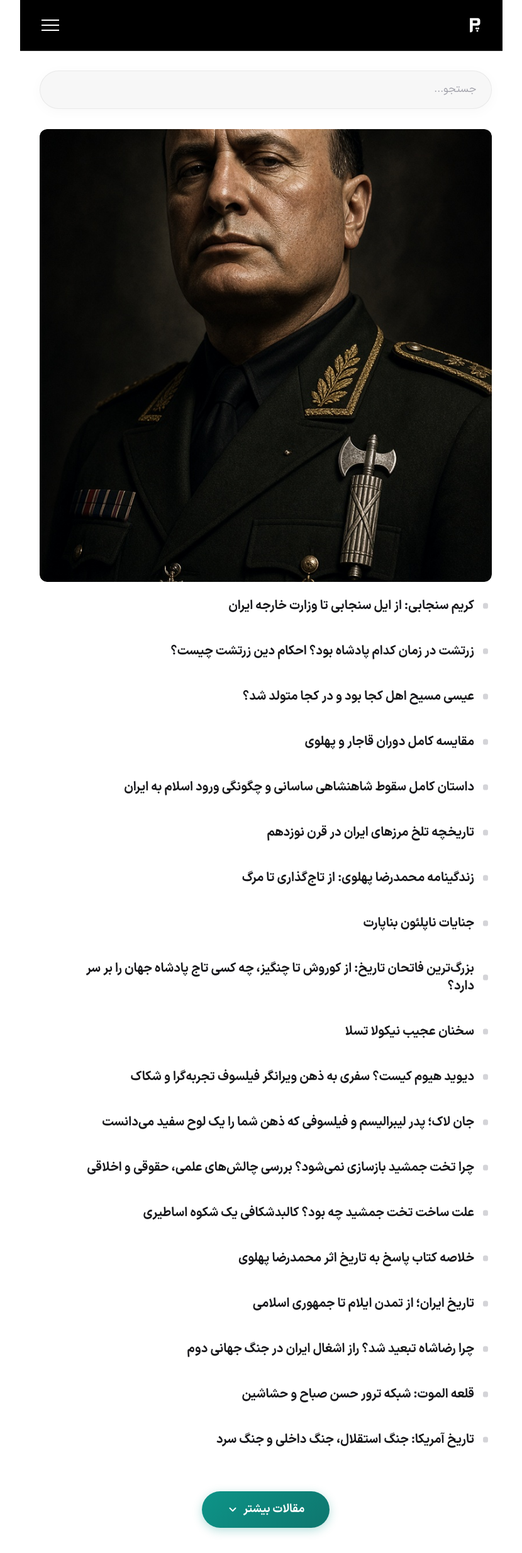
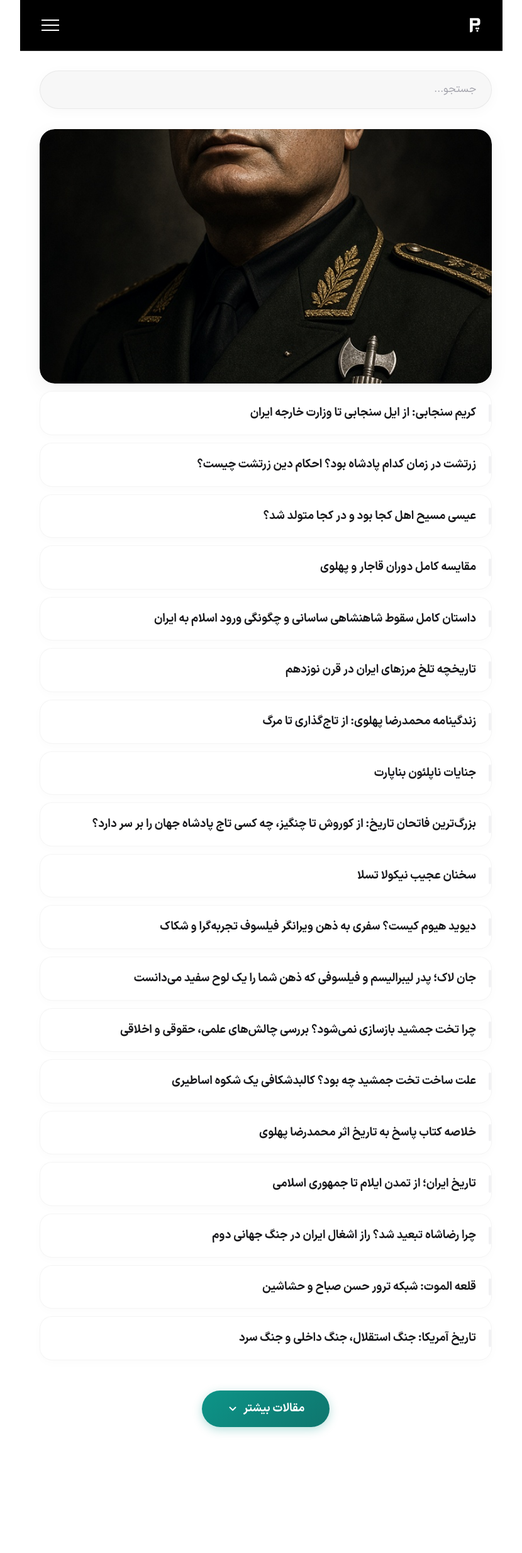
Before and after one commit to darkblog/darkblog.github.io, a Jekyll site: the page built from test.html, in a window 1280 px wide. Shown: the whole page at 63% size, without its empty margins (210-1040 px from the left). Built offline with Jekyll 4.4.1, drawn with Linux system fonts in a browser that asks for light colours; after the commit the page ends 2306 px from its top, so only the background shows below that.

Commit message:
Update test.html

```diff
--- a/test.html
+++ b/test.html
@@ -64,75 +64,77 @@ layout: null
 }
 </script>
 <style>
-*,*::before,*::after { box-sizing: border-box; margin: 0; padding: 0; }
-[hidden] { display: none !important; }
-:root { --max-w: 767px; --header-h: 5rem; --fs-base: 1.125rem; --pad-x: clamp(1rem, 3vw, 1.5rem); --pad-x-lg: clamp(1rem, 3vw, 2rem); --bg-page: #ffffff; --bg-shell: #ffffff; --bg-card: transparent; --bg-elev: #f7f7f7; --bg-fallback: #111111; --border: #e4e4e7; --border-h: #d4d4d8; --text: #18181b; --text-body: #3f3f46; --text-muted: #71717a; --text-dim: #a1a1aa; --accent: #0d9488; --accent-bg: rgba(13, 148, 136, 0.10); --accent-ring: rgba(13, 148, 136, 0.25); --header-bg: #000000; --header-border: #2a2a2a; --header-text: #ffffff; --header-accent: #2dd4bf; --r-sm: 0.5rem; --r-md: 0.75rem; --r-lg: 1rem; --dur: 0.25s; --dur-fast: 0.15s; --safe-r: env(safe-area-inset-right, 0px); --safe-l: env(safe-area-inset-left, 0px); --safe-b: env(safe-area-inset-bottom, 0px); color-scheme: light; }
-@font-face { font-family: 'vazir'; src: url('https://www.pasgah.org/blog.woff2') format('woff2'); font-weight: 100 900; font-style: normal; font-display: swap; }
-html { scrollbar-gutter: stable; scroll-padding-top: calc(var(--header-h) + 1rem); -webkit-text-size-adjust: 100%; }
-body { font-family: 'vazir', system-ui, -apple-system, 'Segoe UI', sans-serif; font-weight: 400; font-size: var(--fs-base); background-color: var(--bg-page); color: var(--text); line-height: 1.6; min-height: 100vh; min-height: 100dvh; display: flex; flex-direction: column; align-items: center; -webkit-font-smoothing: antialiased; -moz-osx-font-smoothing: grayscale; overflow-wrap: break-word; }
-.page-wrapper { max-width: var(--max-w); width: 100%; margin-inline: auto; display: flex; flex-direction: column; flex: 1; background-color: var(--bg-shell); position: relative; }
-main { flex: 1; }
-a:focus-visible, button:focus-visible, input:focus-visible, label:focus-visible, [tabindex]:focus-visible { outline: 3px solid var(--accent); outline-offset: 2px; }
-.site-header :focus-visible, .mobile-nav :focus-visible { outline-color: var(--header-accent); }
-.sr-only { position: absolute !important; width: 1px !important; height: 1px !important; padding: 0 !important; margin: -1px !important; overflow: hidden !important; clip: rect(0, 0, 0, 0) !important; clip-path: inset(50%) !important; white-space: nowrap !important; border: 0 !important; }
-.skip-link { position: absolute; inset-inline-start: 1rem; inset-block-start: 1rem; padding: 0.75rem 1.25rem; background: var(--accent); color: #ffffff; font-weight: 700; border-radius: var(--r-md); transform: translateY(-200%); transition: transform var(--dur-fast); z-index: 100; text-decoration: none; }
-.skip-link:focus { transform: translateY(0); }
-.site-header { position: fixed; inset-block-start: 0; inset-inline: 0; z-index: 50; background-color: var(--header-bg); border-block-end: 1px solid var(--header-border); max-width: var(--max-w); margin-inline: auto; width: 100%; }
-.header-inner { height: var(--header-h); display: flex; align-items: center; justify-content: space-between; padding-inline: max(var(--pad-x), var(--safe-r)) max(var(--pad-x), var(--safe-l)); }
-.brand { display: inline-flex; align-items: center; text-decoration: none; color: var(--header-text); flex-shrink: 0; min-width: 48px; min-height: 48px; }
-.brand img { height: 2.5rem; width: auto; display: block; }
-.hamburger { display: inline-flex; flex-direction: column; align-items: center; justify-content: center; gap: 0.375rem; background: none; border: 0; padding: 0; cursor: pointer; flex-shrink: 0; touch-action: manipulation; min-width: 48px; min-height: 48px; border-radius: 0.375rem; }
-.hamburger__bar { display: block; width: 1.75rem; height: 0.125rem; background-color: var(--header-text); transition: transform var(--dur), opacity var(--dur); }
-#menu-toggle:focus-visible ~ .site-header .hamburger { outline: 3px solid var(--header-accent); outline-offset: 2px; }
-#menu-toggle:checked ~ .site-header .hamburger .hamburger__bar:nth-child(1) { transform: translateY(0.5rem) rotate(45deg); }
-#menu-toggle:checked ~ .site-header .hamburger .hamburger__bar:nth-child(2) { opacity: 0; }
-#menu-toggle:checked ~ .site-header .hamburger .hamburger__bar:nth-child(3) { transform: translateY(-0.5rem) rotate(-45deg); }
-.mobile-nav-overlay { position: fixed; inset: 0; background-color: rgba(0, 0, 0, 0.6); backdrop-filter: blur(4px); -webkit-backdrop-filter: blur(4px); z-index: 48; opacity: 0; visibility: hidden; transition: opacity var(--dur), visibility 0s var(--dur); cursor: pointer; }
-#menu-toggle:checked ~ .mobile-nav-overlay { opacity: 1; visibility: visible; transition: opacity var(--dur), visibility 0s; }
-.mobile-nav { position: fixed; inset-block: 0; inset-inline-start: max(0px, calc((100% - var(--max-w)) / 2)); inset-inline-end: auto; width: min(300px, 80vw); background-color: var(--header-bg); padding-block: calc(var(--header-h) + 1.75rem) max(2rem, var(--safe-b)); padding-inline: max(var(--pad-x-lg), var(--safe-r)) max(var(--pad-x-lg), var(--safe-l)); z-index: 49; overflow-y: auto; overscroll-behavior: contain; box-shadow: -8px 0 30px rgba(0, 0, 0, 0.3); transform: translateX(100%); visibility: hidden; transition: transform var(--dur), visibility 0s var(--dur); -ms-overflow-style: none; scrollbar-width: none; }
-.mobile-nav::-webkit-scrollbar { display: none; }
-#menu-toggle:checked ~ .mobile-nav { transform: translateX(0); visibility: visible; transition: transform var(--dur), visibility 0s; }
-html:has(#menu-toggle:checked), html.nav-open { overflow: hidden; }
-.mobile-nav ul { display: flex; flex-direction: column; gap: 1.75rem; list-style: none; padding: 0; margin: 0; }
-.mobile-nav a { color: var(--header-text); text-decoration: none; display: flex; align-items: center; padding: 0.75rem 0; border-block-end: 1px solid rgba(255, 255, 255, 0.05); min-height: 48px; transition: color var(--dur); }
-.mobile-nav a:hover, .mobile-nav a:focus-visible { color: var(--header-accent); }
-.main-content { padding-block: calc(var(--header-h) + 2rem) 2.5rem; padding-inline: max(var(--pad-x), var(--safe-r)) max(var(--pad-x), var(--safe-l)); background-color: var(--bg-shell); }
-.live-search-wrapper { position: relative; margin-block-end: 2rem; width: 100%; z-index: 20; }
-.live-search-input { width: 100%; padding-block: 1rem; padding-inline: 1.5rem 3.5rem; font: inherit; font-size: 1.05rem; border: 1px solid rgba(0, 0, 0, 0.06); border-radius: 2rem; background-color: var(--bg-elev); color: var(--text-body); min-height: 56px; box-shadow: 0 4px 20px rgba(0, 0, 0, 0.03); transition: all 0.3s cubic-bezier(0.25, 0.8, 0.25, 1); -webkit-appearance: none; appearance: none; }
-.live-search-input:hover { box-shadow: 0 6px 24px rgba(0, 0, 0, 0.06); }
-.live-search-input:focus { background-color: var(--bg-page); border-color: var(--accent); box-shadow: 0 0 0 4px var(--accent-ring), 0 8px 30px rgba(13, 148, 136, 0.12); outline: none; }
-.live-search-input::placeholder { color: var(--text-dim); opacity: 1; }
-.live-search-input::-webkit-search-cancel-button, .live-search-input::-webkit-search-decoration { -webkit-appearance: none; appearance: none; }
-.search-clear-btn { position: absolute; inset-inline-end: 0.5rem; inset-block-start: 50%; transform: translateY(-50%); background: var(--bg-page); border: 1px solid rgba(0,0,0,0.05); color: var(--text-muted); font-size: 1.5rem; line-height: 1; cursor: pointer; width: 40px; height: 40px; border-radius: 50%; display: inline-flex; align-items: center; justify-content: center; transition: all 0.2s ease; box-shadow: 0 2px 8px rgba(0, 0, 0, 0.05); }
-.search-clear-btn:hover { color: var(--text-body); background: var(--border); transform: translateY(-50%) scale(1.05); }
-.live-search-results { position: absolute; inset-block-start: calc(100% + 0.75rem); inset-inline: 0; background-color: rgba(255, 255, 255, 0.95); border: 1px solid rgba(0, 0, 0, 0.05); border-radius: 1.25rem; overflow-y: auto; overscroll-behavior: contain; max-height: 60vh; list-style: none; padding: 0.5rem; margin: 0; box-shadow: 0 12px 40px rgba(0, 0, 0, 0.1); backdrop-filter: blur(12px); -webkit-backdrop-filter: blur(12px); }
-.live-search-results li { border-block-end: none; list-style: none; margin-bottom: 2px; }
-.live-search-results a { color: var(--text-body); text-decoration: none; display: flex; align-items: center; font-size: 0.95rem; padding: 0.75rem 1rem; border-radius: 0.75rem; min-height: 48px; transition: all 0.2s ease; }
-.live-search-results a:hover, .live-search-results a:focus-visible { color: var(--accent); background-color: var(--accent-bg); transform: translateX(-4px); }
-.live-search-results li[aria-selected="true"] a { color: var(--accent); background-color: var(--accent-bg); }
-.live-search-results .no-result { color: var(--text-muted); padding: 1.5rem 1.2rem; text-align: center; display: flex; align-items: center; justify-content: center; }
-.live-search-results .more-result a { justify-content: center; color: var(--accent); font-weight: 700; }
-.posts-list { list-style: none; padding: 0; margin: 0; display: flex; flex-direction: column; gap: 0.25rem; }
-.posts-list li { position: relative; border-radius: var(--r-md); background-color: transparent; border: 0; }
-.posts-list li::before { content: ''; position: absolute; inset-inline-start: 0.35rem; inset-block-start: 50%; transform: translateY(-50%); width: 0.55rem; height: 0.55rem; background-color: var(--border-h); border-radius: 0.2rem; transition: background-color var(--dur), transform var(--dur), box-shadow var(--dur); z-index: 1; pointer-events: none; }
-.posts-list li:hover::before, .posts-list li:focus-within::before { background-color: var(--accent); transform: translateY(-50%) scale(1.2); box-shadow: 0 0 0 4px var(--accent-bg); }
-.posts-list li a { text-decoration: none; color: var(--text); display: flex; align-items: center; font-size: 1.25rem; font-weight: 700; line-height: 1.4; min-height: 48px; padding: 1.25rem 1.75rem; width: 100%; border-radius: inherit; transition: color var(--dur); }
-.posts-list li:hover a, .posts-list li:focus-within a { color: var(--accent); }
-.posts-list li:first-child { padding: 0; background-color: transparent; overflow: hidden; }
-.posts-list li:first-child::before { display: none; }
-.posts-list li:first-child a { padding: 0; border-radius: inherit; }
-.posts-list li:first-child:hover a { color: inherit; }
-.post-card-image { display: block; padding: 0; overflow: hidden; border-radius: inherit; background-color: var(--bg-elev); width: 100%; }
-.post-card-image img { width: 100%; height: auto; aspect-ratio: 3 / 3; object-fit: cover; display: block; }
-.post-card-image--fallback { background-color: var(--bg-fallback); }
-.post-card-image--fallback img { object-fit: contain; }
-.load-more-wrap { display: flex; justify-content: center; margin-block-start: 3rem; }
-.load-more-btn { font-family: inherit; display: inline-flex; align-items: center; justify-content: center; padding: 0.9rem 2.5rem; background: linear-gradient(135deg, var(--accent), #0f766e); color: #ffffff; text-decoration: none; font-weight: 700; font-size: 1.15rem; border-radius: 2rem; border: none; box-shadow: 0 4px 15px rgba(13, 148, 136, 0.3); transition: all 0.3s cubic-bezier(0.25, 0.8, 0.25, 1); min-height: 52px; cursor: pointer; }
-.load-more-btn svg { transition: transform 0.3s ease; }
-.load-more-btn:hover { box-shadow: 0 6px 22px rgba(13, 148, 136, 0.45); transform: translateY(-2px); }
-.load-more-btn:hover svg { transform: translateY(3px); }
-.load-more-btn:active { transform: translateY(1px); box-shadow: 0 2px 10px rgba(13, 148, 136, 0.3); }
-@media (prefers-reduced-motion: reduce) { *, *::before, *::after { animation-duration: 0.01ms !important; animation-iteration-count: 1 !important; transition-duration: 0.01ms !important; scroll-behavior: auto !important; } }
+*,*::before,*::after{box-sizing:border-box;margin:0;padding:0}
+[hidden]{display:none !important}
+:root{--max-w:767px;--header-h:5rem;--fs-base:1.125rem;--pad-x:clamp(1rem,3vw,1.5rem);--pad-x-lg:clamp(1rem,3vw,2rem);--bg-page:#ffffff;--bg-shell:#ffffff;--bg-card:transparent;--bg-elev:#f7f7f7;--bg-fallback:#111111;--border:#e4e4e7;--border-h:#d4d4d8;--text:#18181b;--text-body:#3f3f46;--text-muted:#71717a;--text-dim:#a1a1aa;--accent:#0d9488;--accent-bg:rgba(13,148,136,0.10);--accent-ring:rgba(13,148,136,0.25);--header-bg:#000000;--header-border:#2a2a2a;--header-text:#ffffff;--header-accent:#2dd4bf;--r-sm:0.5rem;--r-md:0.75rem;--r-lg:1rem;--dur:0.25s;--dur-fast:0.15s;--safe-r:env(safe-area-inset-right,0px);--safe-l:env(safe-area-inset-left,0px);--safe-b:env(safe-area-inset-bottom,0px);color-scheme:light}
+@font-face{font-family:'vazir';src:url('https://www.pasgah.org/blog.woff2') format('woff2');font-weight:100 900;font-style:normal;font-display:swap}
+html{scrollbar-gutter:stable;scroll-padding-top:calc(var(--header-h) + 1rem);-webkit-text-size-adjust:100%}
+body{font-family:'vazir',system-ui,-apple-system,'Segoe UI',sans-serif;font-weight:400;font-size:var(--fs-base);background-color:var(--bg-page);color:var(--text);line-height:1.6;min-height:100vh;min-height:100dvh;display:flex;flex-direction:column;align-items:center;-webkit-font-smoothing:antialiased;-moz-osx-font-smoothing:grayscale;overflow-wrap:break-word}
+.page-wrapper{max-width:var(--max-w);width:100%;margin-inline:auto;display:flex;flex-direction:column;flex:1;background-color:var(--bg-shell);position:relative}
+main{flex:1}
+a:focus-visible,button:focus-visible,input:focus-visible,label:focus-visible,[tabindex]:focus-visible{outline:3px solid var(--accent);outline-offset:2px}
+.site-header :focus-visible,.mobile-nav :focus-visible{outline-color:var(--header-accent)}
+.sr-only{position:absolute !important;width:1px !important;height:1px !important;padding:0 !important;margin:-1px !important;overflow:hidden !important;clip:rect(0,0,0,0) !important;clip-path:inset(50%) !important;white-space:nowrap !important;border:0 !important}
+.skip-link{position:absolute;inset-inline-start:1rem;inset-block-start:1rem;padding:0.75rem 1.25rem;background:var(--accent);color:#ffffff;font-weight:700;border-radius:var(--r-md);transform:translateY(-200%);transition:transform var(--dur-fast);z-index:100;text-decoration:none}
+.skip-link:focus{transform:translateY(0)}
+.site-header{position:fixed;inset-block-start:0;inset-inline:0;z-index:50;background-color:var(--header-bg);border-block-end:1px solid var(--header-border);max-width:var(--max-w);margin-inline:auto;width:100%}
+.header-inner{height:var(--header-h);display:flex;align-items:center;justify-content:space-between;padding-inline:max(var(--pad-x),var(--safe-r)) max(var(--pad-x),var(--safe-l))}
+.brand{display:inline-flex;align-items:center;text-decoration:none;color:var(--header-text);flex-shrink:0;min-width:48px;min-height:48px}
+.brand img{height:2.5rem;width:auto;display:block}
+.hamburger{display:inline-flex;flex-direction:column;align-items:center;justify-content:center;gap:0.375rem;background:none;border:0;padding:0;cursor:pointer;flex-shrink:0;touch-action:manipulation;min-width:48px;min-height:48px;border-radius:0.375rem}
+.hamburger__bar{display:block;width:1.75rem;height:0.125rem;background-color:var(--header-text);transition:transform var(--dur),opacity var(--dur)}
+#menu-toggle:focus-visible ~ .site-header .hamburger{outline:3px solid var(--header-accent);outline-offset:2px}
+#menu-toggle:checked ~ .site-header .hamburger .hamburger__bar:nth-child(1){transform:translateY(0.5rem) rotate(45deg)}
+#menu-toggle:checked ~ .site-header .hamburger .hamburger__bar:nth-child(2){opacity:0}
+#menu-toggle:checked ~ .site-header .hamburger .hamburger__bar:nth-child(3){transform:translateY(-0.5rem) rotate(-45deg)}
+.mobile-nav-overlay{position:fixed;inset:0;background-color:rgba(0,0,0,0.6);backdrop-filter:blur(4px);-webkit-backdrop-filter:blur(4px);z-index:48;opacity:0;visibility:hidden;transition:opacity var(--dur),visibility 0s var(--dur);cursor:pointer}
+#menu-toggle:checked ~ .mobile-nav-overlay{opacity:1;visibility:visible;transition:opacity var(--dur),visibility 0s}
+.mobile-nav{position:fixed;inset-block:0;inset-inline-start:max(0px,calc((100% - var(--max-w)) / 2));inset-inline-end:auto;width:min(300px,80vw);background-color:var(--header-bg);padding-block:calc(var(--header-h) + 1.75rem) max(2rem,var(--safe-b));padding-inline:max(var(--pad-x-lg),var(--safe-r)) max(var(--pad-x-lg),var(--safe-l));z-index:49;overflow-y:auto;overscroll-behavior:contain;box-shadow:-8px 0 30px rgba(0,0,0,0.3);transform:translateX(100%);visibility:hidden;transition:transform var(--dur),visibility 0s var(--dur);-ms-overflow-style:none;scrollbar-width:none}
+.mobile-nav::-webkit-scrollbar{display:none}
+#menu-toggle:checked ~ .mobile-nav{transform:translateX(0);visibility:visible;transition:transform var(--dur),visibility 0s}
+html:has(#menu-toggle:checked),html.nav-open{overflow:hidden}
+.mobile-nav ul{display:flex;flex-direction:column;gap:1.75rem;list-style:none;padding:0;margin:0}
+.mobile-nav a{color:var(--header-text);text-decoration:none;display:flex;align-items:center;padding:0.75rem 0;border-block-end:1px solid rgba(255,255,255,0.05);min-height:48px;transition:color var(--dur)}
+.mobile-nav a:hover,.mobile-nav a:focus-visible{color:var(--header-accent)}
+.main-content{padding-block:calc(var(--header-h) + 2rem) 2.5rem;padding-inline:max(var(--pad-x),var(--safe-r)) max(var(--pad-x),var(--safe-l));background-color:var(--bg-shell)}
+.live-search-wrapper{position:relative;margin-block-end:2rem;width:100%;z-index:20}
+.live-search-input{width:100%;padding-block:1rem;padding-inline:1.5rem 3.5rem;font:inherit;font-size:1.05rem;border:1px solid rgba(0,0,0,0.06);border-radius:2rem;background-color:var(--bg-elev);color:var(--text-body);min-height:56px;box-shadow:0 4px 20px rgba(0,0,0,0.03);transition:all 0.3s cubic-bezier(0.25,0.8,0.25,1);-webkit-appearance:none;appearance:none}
+.live-search-input:hover{box-shadow:0 6px 24px rgba(0,0,0,0.06)}
+.live-search-input:focus{background-color:var(--bg-page);border-color:var(--accent);box-shadow:0 0 0 4px var(--accent-ring),0 8px 30px rgba(13,148,136,0.12);outline:none}
+.live-search-input::placeholder{color:var(--text-dim);opacity:1}
+.live-search-input::-webkit-search-cancel-button,.live-search-input::-webkit-search-decoration{-webkit-appearance:none;appearance:none}
+.search-clear-btn{position:absolute;inset-inline-end:0.5rem;inset-block-start:50%;transform:translateY(-50%);background:var(--bg-page);border:1px solid rgba(0,0,0,0.05);color:var(--text-muted);font-size:1.5rem;line-height:1;cursor:pointer;width:40px;height:40px;border-radius:50%;display:inline-flex;align-items:center;justify-content:center;transition:all 0.2s ease;box-shadow:0 2px 8px rgba(0,0,0,0.05)}
+.search-clear-btn:hover{color:var(--text-body);background:var(--border);transform:translateY(-50%) scale(1.05)}
+.live-search-results{position:absolute;inset-block-start:calc(100% + 0.75rem);inset-inline:0;background-color:rgba(255,255,255,0.95);border:1px solid rgba(0,0,0,0.05);border-radius:1.25rem;overflow-y:auto;overscroll-behavior:contain;max-height:60vh;list-style:none;padding:0.5rem;margin:0;box-shadow:0 12px 40px rgba(0,0,0,0.1);backdrop-filter:blur(12px);-webkit-backdrop-filter:blur(12px)}
+.live-search-results li{border-block-end:none;list-style:none;margin-bottom:2px}
+.live-search-results a{color:var(--text-body);text-decoration:none;display:flex;align-items:center;font-size:0.95rem;padding:0.75rem 1rem;border-radius:0.75rem;min-height:48px;transition:all 0.2s ease}
+.live-search-results a:hover,.live-search-results a:focus-visible{color:var(--accent);background-color:var(--accent-bg);transform:translateX(-4px)}
+.live-search-results li[aria-selected="true"] a{color:var(--accent);background-color:var(--accent-bg)}
+.live-search-results .no-result{color:var(--text-muted);padding:1.5rem 1.2rem;text-align:center;display:flex;align-items:center;justify-content:center}
+.live-search-results .more-result a{justify-content:center;color:var(--accent);font-weight:700}
+.posts-list{list-style:none;padding:0;margin:0;display:flex;flex-direction:column;gap:0.75rem}
+.posts-list li{position:relative;border-radius:1.25rem;background-color:var(--bg-page);transition:all 0.3s cubic-bezier(0.25,0.8,0.25,1)}
+.posts-list li:not(:first-child){border:1px solid rgba(0,0,0,0.04);box-shadow:0 4px 15px rgba(0,0,0,0.02)}
+.posts-list li:not(:first-child):hover,.posts-list li:not(:first-child):focus-within{transform:translateY(-3px);box-shadow:0 12px 30px rgba(0,0,0,0.08);border-color:rgba(13,148,136,0.15);background-color:#ffffff;z-index:2}
+.posts-list li:not(:first-child)::before{content:'';position:absolute;inset-inline-start:0;inset-block-start:1.25rem;inset-block-end:1.25rem;width:4px;background-color:var(--border);border-radius:10px;transition:all 0.3s ease;opacity:0.5}
+.posts-list li:not(:first-child):hover::before,.posts-list li:not(:first-child):focus-within::before{background-color:var(--accent);opacity:1;width:6px}
+.posts-list li a{text-decoration:none;color:var(--text);display:flex;align-items:center;font-size:1.15rem;font-weight:700;line-height:1.5;min-height:48px;padding:1.25rem;padding-inline-start:1.5rem;width:100%;border-radius:inherit;transition:all 0.3s ease}
+.posts-list li:not(:first-child):hover a,.posts-list li:not(:first-child):focus-within a{color:var(--accent);padding-inline-start:2rem}
+.posts-list li:first-child{padding:0;background-color:transparent;border-radius:1.5rem;box-shadow:0 8px 30px rgba(0,0,0,0.06);overflow:hidden;border:none}
+.posts-list li:first-child a{padding:0;border-radius:inherit}
+.post-card-image{display:block;padding:0;overflow:hidden;border-radius:inherit;background-color:var(--bg-elev);width:100%;position:relative}
+.post-card-image::after{content:'';position:absolute;inset:0;border-radius:inherit;box-shadow:inset 0 0 0 1px rgba(0,0,0,0.05);pointer-events:none}
+.post-card-image img{width:100%;height:auto;aspect-ratio:16/9;object-fit:cover;display:block;transition:transform 0.6s cubic-bezier(0.25,0.8,0.25,1)}
+.posts-list li:first-child:hover img,.posts-list li:first-child:focus-within img{transform:scale(1.04)}
+.post-card-image--fallback{background-color:var(--bg-fallback)}
+.post-card-image--fallback img{object-fit:contain}
+.load-more-wrap{display:flex;justify-content:center;margin-block-start:3rem}
+.load-more-btn{font-family:inherit;display:inline-flex;align-items:center;justify-content:center;padding:0.9rem 2.5rem;background:linear-gradient(135deg,var(--accent),#0f766e);color:#ffffff;text-decoration:none;font-weight:700;font-size:1.15rem;border-radius:2rem;border:none;box-shadow:0 4px 15px rgba(13,148,136,0.3);transition:all 0.3s cubic-bezier(0.25,0.8,0.25,1);min-height:52px;cursor:pointer}
+.load-more-btn svg{transition:transform 0.3s ease}
+.load-more-btn:hover{box-shadow:0 6px 22px rgba(13,148,136,0.45);transform:translateY(-2px)}
+.load-more-btn:hover svg{transform:translateY(3px)}
+.load-more-btn:active{transform:translateY(1px);box-shadow:0 2px 10px rgba(13,148,136,0.3)}
+@media (prefers-reduced-motion:reduce){*,*::before,*::after{animation-duration:0.01ms !important;animation-iteration-count:1 !important;transition-duration:0.01ms !important;scroll-behavior:auto !important}}
 </style>
 </head>
 <body>
```
